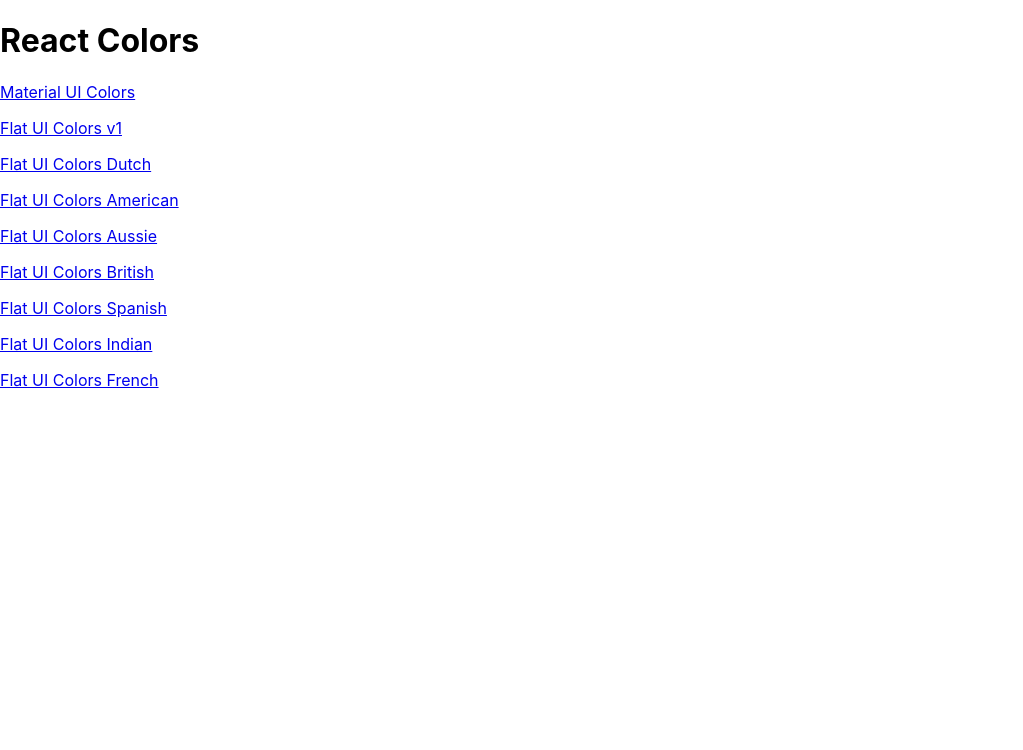
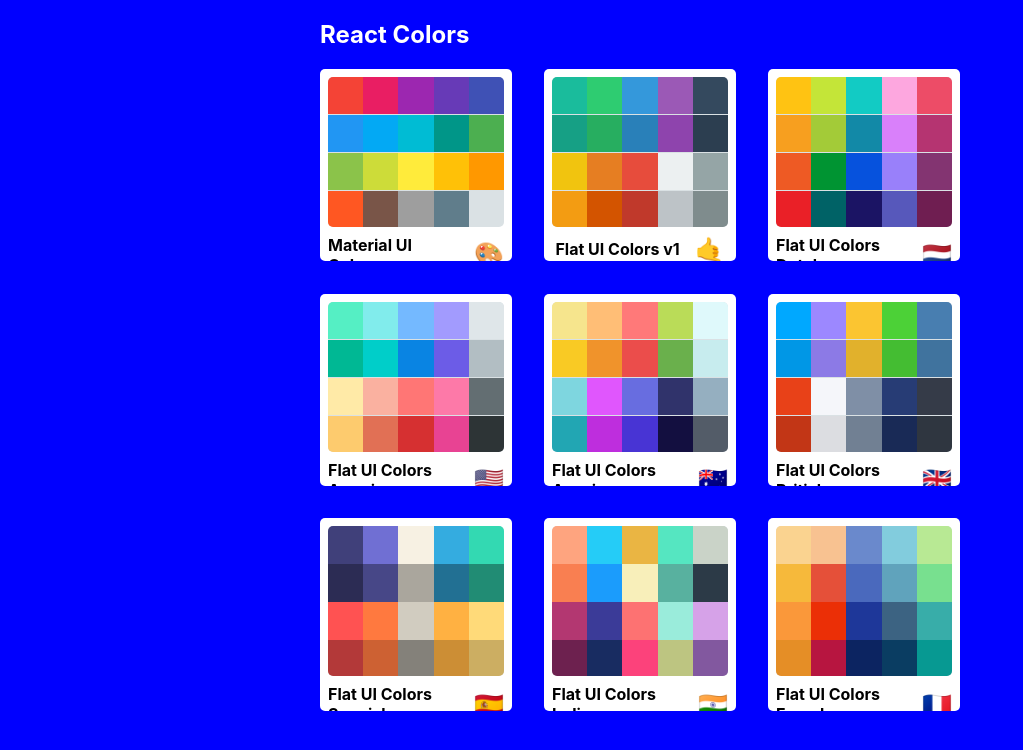
Before and after one commit to Philme1/Massive-Color-App, a React (Create React App) app: page / in a window 1280 px wide. Shown: the top 750 px of the page, without its empty margins (0-1023 px from the left). Built offline with nearby package versions, Linux system fonts and the light colour scheme.

Commit message:
Add MiniPalette, style PaletteList and MiniPallete with JSS

```diff
--- a/package.json
+++ b/package.json
@@ -5,6 +5,7 @@
   "dependencies": {
     "@material-ui/core": "^4.11.0",
     "@material-ui/icons": "^4.9.1",
+    "@material-ui/styles": "^4.10.0",
     "@testing-library/jest-dom": "^4.2.4",
     "@testing-library/react": "^9.4.0",
     "@testing-library/user-event": "^7.2.1",
--- a/src/App.js
+++ b/src/App.js
@@ -17,7 +17,7 @@
   return (
 
     <Switch>
-      <Route exact path="/" render={() => <PaletteList palettes={seedColors} /> } />
+      <Route exact path="/" render={(routeProps) => <PaletteList palettes={seedColors} {...routeProps} /> } />
       <Route exact path="/palette/:id" render={
         routeProps => (
           <Palette palette={generatePalette(this.findPalette(routeProps.match.params.id))} />
--- /dev/null
+++ b/src/MiniPalette.js
@@ -0,0 +1,92 @@
+import React, { Component } from 'react';
+import { withStyles } from "@material-ui/styles";
+
+
+const styles = {
+  root: {
+    backgroundColor: "white",
+    borderRadius: "5px",
+    padding: "0.5rem",
+    position: "relative",
+    overflow: "hidden",
+    "&:hover": {
+      cursor: "pointer"
+    }
+  },
+
+  colors: {
+    backgroundColor: "#dae1e4",
+    height: "150px",
+    width: "100%",
+    borderRadius: "5px",
+    overflow: "hidden"
+  },
+
+  title: {
+    display: "flex",
+    justifyContent: "space-around",
+    alignItems: "center",
+    margin: "0",
+    color: "black",
+    paddingTop: "0.5rem",
+    fontSize: "1rem",
+    position: 'relative',
+  },
+
+  emoji: {
+    marginLeft: "0.5rem",
+    fontSize: "1.5rem"
+  },
+
+  miniColors: {
+    height: "25%",
+    width: "20%",
+    display: "inline-block",
+    margin: "0 auto",
+    position: "relative",
+    marginBottom: "-3.5px"
+  }
+};
+
+function miniPalette(props) {
+  const { classes, paletteName, emoji, colors } = props;
+
+  const miniColorBoxes = colors.map(color => (
+    <div
+      className={classes.miniColors}
+      style={{backgroundColor: color.color}}
+      key={color.name}
+   />
+  ));
+
+  console.log(classes)
+
+  return (
+    <div className={classes.root} onClick={props.handleClick}>
+      <div className={classes.colors}> {miniColorBoxes} </div>
+      <h5 className={classes.title}>
+        {paletteName} <span className={classes.emoji}> {emoji} </span>
+      </h5>
+    </div>
+  )
+}
+
+export default withStyles(styles)(miniPalette);
+
+
+
+// const styles = {
+//   main: {
+//     backgroundColor: "purple",
+//     border: "3px solid teal"
+//   },
+//   secondary: {
+//     backgroundColor: "pink",
+//     "& h1": {
+//       color: "white",
+//       "& span": {
+//         backgroundColor: "yellow"
+//       }
+//     }
+//   }
+// };
--- a/src/PaletteList.js
+++ b/src/PaletteList.js
@@ -1,20 +1,62 @@
 import React, { Component } from 'react';
 import { Link } from 'react-router-dom';
+import MiniPalette from "./MiniPalette";
+import { withStyles } from '@material-ui/styles';
+
+const styles = {
+  root: {
+    backgroundColor: "blue",
+    height: "100vh",
+    display: "flex",
+    alignItems: "flex-start",
+    justifyContent: "center"
+  },
+
+  container: {
+    width: "50%",
+    display: "flex",
+    alignItems: 'flex-start',
+    flexDirection: "column",
+    flexWrap: "wrap",
+  },
+
+  nav: {
+    display: "flex",
+    width: "100%",
+    justifyContent: 'space-between',
+    color: "white"
+  },
+
+  palettes: {
+    boxSizing: 'border-box',
+    width: "100%",
+    display: "grid",
+    gridTemplateColumns: "repeat(3, 30%)",
+    gridGap: "5%"
+  }
+}
 
 class PaletteList extends Component {
+  goToPalette(id) {
+    this.props.history.push(`/palette/${id}`)
+  }
   render() {
-    const { palettes } = this.props;
+    const { palettes, classes } = this.props;
     return (
-      <div>
-        <h1>React Colors</h1>
-        {palettes.map(palette => (
-          <p>
-            <Link to={`/palette/${palette.id}`}> {palette.paletteName} </Link>
-          </p>
-        ))}
+      <div className={classes.root}>
+        <div className={classes.container}>
+            <nav className={classes.nav}>
+              <h1>React Colors</h1>
+            </nav>
+            <div className={classes.palettes}>
+            {palettes.map(palette => (
+            <MiniPalette {...palette} handleClick={() => this.goToPalette(palette.id)} />
+          ))}
+            </div>
+        </div>
       </div>
     )
   }
 }
 
-export default PaletteList;
+export default withStyles(styles)(PaletteList);
```
